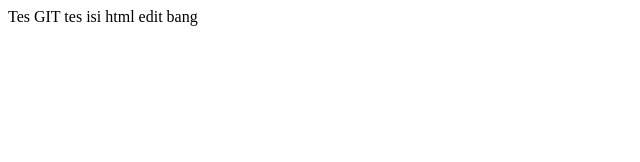
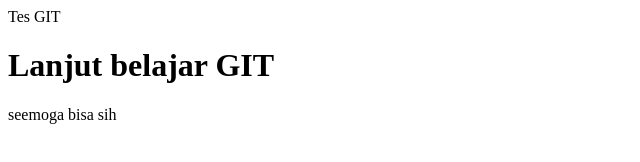
Before and after one commit to keluk/Tes-belajar-Git, a plain HTML site: page index.html in a window 1280 px wide. Shown: the whole page, without its empty margins (0-640 px from the left). Drawn offline with Linux system fonts and the light colour scheme.

Commit message:
test git via langsung git and issue VScode

```diff
--- a/index.html
+++ b/index.html
@@ -1,6 +1,8 @@
 <html>
     <head>Tes GIT</head>
     <body>
-        tes isi html edit bang
+        <h1>Lanjut belajar GIT</h1>
+        <p> seemoga bisa sih</p>
+
     </body>
 </html>
```
